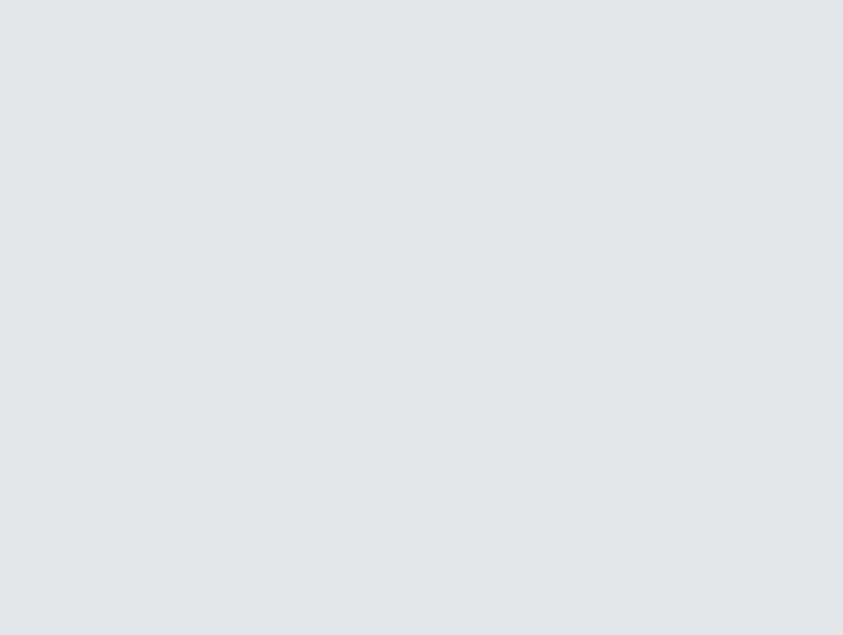
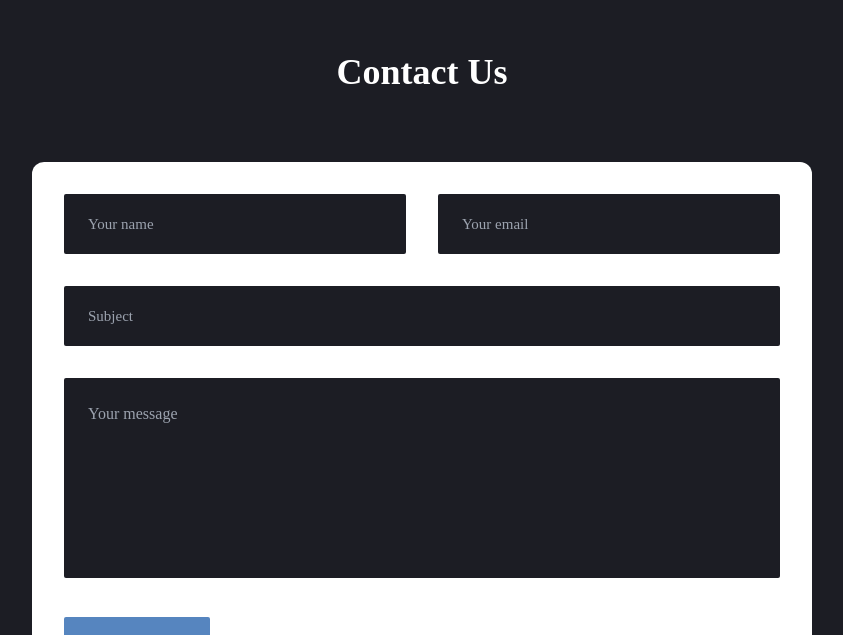
Before and after one commit to fredkamm/odonell-contracting, a React (Vite) app: page / in a window 1280 px wide. Shown: the part 2158-2793 px from the top of the page, without its empty margins (218-1061 px from the left). Before the commit the page ends 1794 px from the top, so only its background shows below. Built offline with nearby package versions, Linux system fonts and the light colour scheme.

Commit message:
contact section added to the home page. need to change up the styling but the layout is close to complete

```diff
--- a/src/pages/AboutUsPage.jsx
+++ b/src/pages/AboutUsPage.jsx
@@ -6,7 +6,7 @@ import Image from "../assets/images/placeHolder.png";
 
 export default function AboutUsPage() {
   return (
-    <section className="section bg-secondary">
+    <section className="section bg-secondary my-[100px]">
       <div className="container mx-auto">
         <div className="flex flex-col xl:flex-row gap-24">
           <img
@@ -36,10 +36,10 @@ export default function AboutUsPage() {
             </div>
             <Link to="/contact" >
               <button className="btn group btn-md bg-buttons hover:bg-tertiary transition-all">
-                Contact me
-                <span className="group-hover:rotate-90 duration-300">
+                Contact Us
+                {/* <span className="group-hover:rotate-360 duration-300">
                   <HiArrowNarrowRight className="ml-3" />
-                </span>
+                </span> */}
               </button>
             </Link>
           </div>
--- a/src/pages/ContactPage.jsx
+++ b/src/pages/ContactPage.jsx
@@ -68,7 +68,7 @@ const Contact = () => {
   };
 
   return (
-    <section className="section bg-tertiary" id="contact">
+    <section className="section bg-tertiary">
       <div className="container mx-auto mt-5">
         <div className="flex flex-col items-center text-center">
           <h2 className="section-title before:content-contact relative before:absolute before:opacity-40 before:-top-7 before:-left-40 before:hidden before:lg:block">
--- a/src/pages/HomePage.jsx
+++ b/src/pages/HomePage.jsx
@@ -1,4 +1,4 @@
-import React from "react";
+import React, { useState } from "react";
 
 import Carousel from "../components/carousel/Carousel";
 import BannerImage from "../assets/images/banner.png";
@@ -7,6 +7,53 @@ import Image from "../assets/images/placeHolder.png";
 import { Link } from "react-router-dom";
 
 export default function HomePage() {
+  const [formData, setFormData] = useState({
+    name: "",
+    email: "",
+    subject: "",
+    message: "",
+  });
+
+  const handleInputChange = (event) => {
+    setFormData({
+      ...formData,
+      [event.target.name]: event.target.value,
+    });
+  };
+
+  const handleSubmit = async (event) => {
+    event.preventDefault();
+
+    if (
+      !formData.name ||
+      !formData.email ||
+      !formData.subject ||
+      !formData.message
+    ) {
+      alert("All fields must be filled out.");
+      return;
+    }
+
+    try {
+      const response = await fetch("getformlinkhere", {
+        method: "POST",
+        headers: {
+          "Content-Type": "application/json",
+        },
+        body: JSON.stringify(formData),
+      });
+
+      if (!response.ok) {
+        throw new Error("Failed to submit the form");
+      }
+
+      alert("Form submitted successfully!");
+    } catch (error) {
+      console.error(error);
+      alert("Failed to submit the form. Please try again later.");
+    }
+  };
+
   return (
     <>
       <section className="relative mt-10">
@@ -17,10 +64,10 @@ export default function HomePage() {
           </button>
         </Link>
       </section>
-      <section className="container mx-auto my-[100px]">
+      <section className="container mx-auto my-[200px]">
         <div className="flex flex-col md:flex-row gap-24">
           <img
-            className="object-cover h-full w-[250px] md:mx-auto rounded-2xl"
+            className="object-cover h-full w-[250px] mx-auto md:mx-auto rounded-2xl"
             src={Image}
             alt=""
           />
@@ -44,9 +91,60 @@ export default function HomePage() {
         </div>
       </section>
       <Carousel />
-      <h1 className="text-3xl font-bold underline mt-12">
-        Contact information
-      </h1>
+      <section className="section my-[200px]">
+        <div className="container mx-auto mt-5">
+          <div className="flex flex-col items-center text-center mb-[50px]">
+            <h2 className="section-title before:content-contact relative before:absolute before:opacity-40 before:-top-7 before:-left-40 before:hidden before:lg:block">
+              Contact Us
+            </h2>
+          </div>
+          <form
+            className="space-y-8 w-full max-w-[780px] bg-white p-8 rounded-xl mx-auto"
+            onSubmit={handleSubmit}
+          >
+            <div className="flex gap-8">
+              <input
+                className="input"
+                type="text"
+                name="name"
+                placeholder="Your name"
+                value={formData.name}
+                onChange={handleInputChange}
+                required
+              />
+              <input
+                className="input"
+                type="email"
+                name="email"
+                placeholder="Your email"
+                value={formData.email}
+                onChange={handleInputChange}
+                required
+              />
+            </div>
+            <input
+              className="input"
+              type="text"
+              name="subject"
+              placeholder="Subject"
+              value={formData.subject}
+              onChange={handleInputChange}
+              required
+            />
+            <textarea
+              className="textarea"
+              name="message"
+              placeholder="Your message"
+              value={formData.message}
+              onChange={handleInputChange}
+              required
+            ></textarea>
+            <button className="btn btn-lg bg-buttons hover:bg-tertiary hover:border-white">
+              Send message
+            </button>
+          </form>
+        </div>
+      </section>
     </>
   );
 }
```
